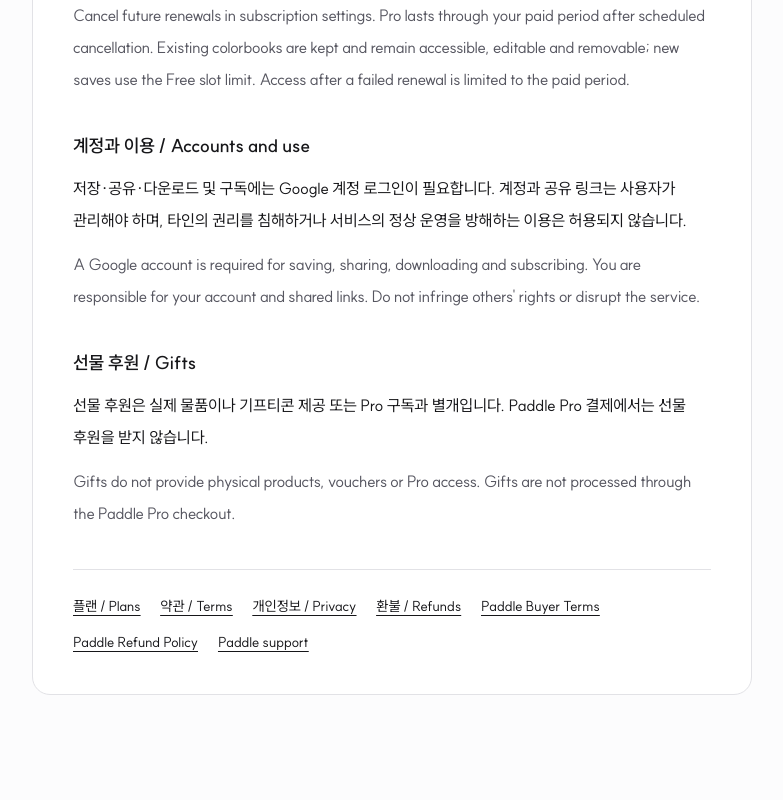
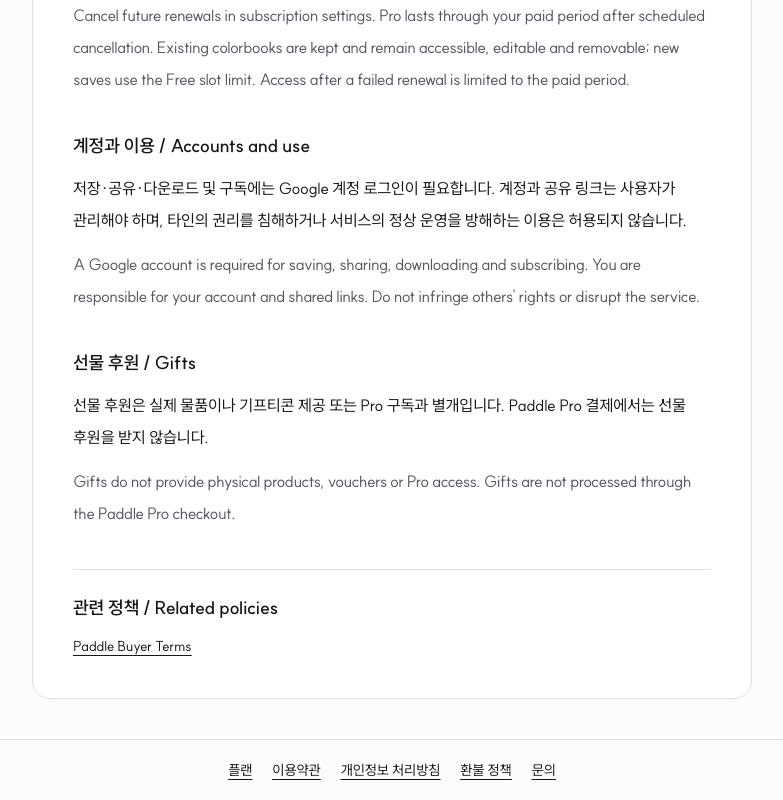
Before and after one commit to junefiv/color-of-apple, a Next.js app: page /terms in a window 1280 px wide. Shown: the part 1018-1818 px from the top of the page, without its empty margins (248-1031 px from the left). Before the commit the page ends 1753 px from the top, so only its background shows below. Built offline with nearby package versions, Linux system fonts and the light colour scheme; no server answers.

Commit message:
Unify site footer and contextual policy references

```diff
--- a/src/app/pricing/page.tsx
+++ b/src/app/pricing/page.tsx
@@ -1,6 +1,6 @@
 "use client";
 import { useState } from "react";
-import Link from "next/link";
+import { SiteFooter } from "@/components/brand/site-footer";
 import { PlanUpgradeDialog } from "@/components/billing/plan-upgrade-dialog";
 import { ProPlanDetails } from "@/components/billing/pro-plan-details";
 import { SiteHeader } from "@/components/brand/site-header";
@@ -12,11 +12,10 @@ export default function PricingPage() {
   const locale = useMatchuStore(state => state.locale);
   const billing = useBillingConfiguration();
   const [open, setOpen] = useState(false);
-  return <div className="graph-paper-page min-h-dvh"><SiteHeader /><main className="mx-auto max-w-3xl px-4 py-10">
+  return <div className="graph-paper-page flex min-h-dvh flex-col"><SiteHeader /><main className="mx-auto w-full max-w-3xl flex-1 px-4 py-10">
     <h1 className="text-center text-3xl font-semibold">Color of Apple Pro</h1>
     <ProPlanDetails locale={locale} billing={billing} />
     <div className="mt-6 flex justify-center"><Button onClick={() => setOpen(true)}>{locale === "ko" ? "플랜 결제하기" : "Subscribe to Pro"}</Button></div>
-    <nav className="mt-5 flex flex-wrap justify-center gap-4 text-xs underline" aria-label="Legal policies"><Link href="/terms">Terms / 이용약관</Link><Link href="/privacy">Privacy / 개인정보</Link><Link href="/refund-policy">Refunds / 환불 정책</Link></nav>
     <PlanUpgradeDialog open={open} onOpenChange={setOpen} />
-  </main></div>;
+  </main><SiteFooter /></div>;
 }
--- a/src/components/billing/policy-document.tsx
+++ b/src/components/billing/policy-document.tsx
@@ -1,5 +1,5 @@
-import Link from "next/link";
 import { SiteHeader } from "@/components/brand/site-header";
+import { SiteFooter } from "@/components/brand/site-footer";
 
 export type PolicyKind = "terms" | "privacy" | "refund-policy";
 
@@ -28,18 +28,22 @@ export function PolicyDocument({ kind }: { kind: PolicyKind }) {
   const content = documents[kind];
   const operator = process.env.BILLING_OPERATOR_NAME;
   const email = process.env.BILLING_SUPPORT_EMAIL;
-  return <div className="min-h-dvh bg-background text-foreground"><SiteHeader />
-    <main className="mx-auto w-full max-w-3xl px-4 py-6 sm:px-6 sm:py-10">
+  return <div className="flex min-h-dvh flex-col bg-background text-foreground"><SiteHeader />
+    <main className="mx-auto w-full max-w-3xl flex-1 px-4 py-6 sm:px-6 sm:py-10">
       <article className="rounded-2xl border bg-card px-5 py-7 text-card-foreground sm:px-10 sm:py-10">
       <h1 className="text-2xl font-semibold leading-snug tracking-tight sm:text-3xl">{content.title}</h1>
       {!operator || !email ? <p className="mt-4 rounded-xl border p-3 text-sm">출시 전 검토용 초안입니다. 운영자와 고객 문의 연락처 확정 후 게시합니다. / Prelaunch draft pending operator identity and support contact.</p> : <p className="mt-4 text-sm">운영자 / Operator: {operator} · 문의 / Contact: <a className="underline" href={`mailto:${email}`}>{email}</a></p>}
       {content.sections.map(([title, body]) => <section key={title} className="mt-9"><h2 className="text-lg font-semibold leading-relaxed">{title}</h2>{body.split(" / ").map((paragraph, index) => <p key={index} lang={index === 0 ? "ko" : "en"} className={`mt-3 whitespace-pre-wrap break-words text-base leading-8 ${index === 0 ? "text-card-foreground" : "text-muted-foreground"}`}>{paragraph}</p>)}</section>)}
-      <nav className="mt-10 flex flex-wrap gap-x-5 gap-y-3 border-t pt-6 text-sm leading-6 underline underline-offset-4" aria-label="Legal policies">
-        <Link href="/pricing">플랜 / Plans</Link><Link href="/terms">약관 / Terms</Link><Link href="/privacy">개인정보 / Privacy</Link><Link href="/refund-policy">환불 / Refunds</Link>
-        <a href="https://www.paddle.com/legal/buyer-terms">Paddle Buyer Terms</a><a href="https://www.paddle.com/legal/refund-policy">Paddle Refund Policy</a><a href="https://paddle.net">Paddle support</a>
+      <section className="mt-10 border-t pt-6" aria-labelledby="related-policies">
+        <h2 id="related-policies" className="text-lg font-semibold">관련 정책 / Related policies</h2>
+        <div className="mt-3 flex flex-wrap gap-x-5 gap-y-3 text-sm leading-6 underline underline-offset-4">
+        {kind === "terms" ? <a href="https://www.paddle.com/legal/buyer-terms">Paddle Buyer Terms</a> : null}
+        {kind === "refund-policy" ? <><a href="https://www.paddle.com/legal/refund-policy">Paddle Refund Policy</a><a href="https://paddle.net">Paddle support</a></> : null}
         {kind === "privacy" ? <><a href="https://firebase.google.com/support/privacy">Firebase Privacy</a><a href="https://vercel.com/legal/privacy-policy">Vercel Privacy</a><a href="https://www.paddle.com/legal/privacy">Paddle Privacy</a></> : null}
-      </nav>
+        </div>
+      </section>
       </article>
     </main>
+    <SiteFooter />
   </div>;
 }
--- /dev/null
+++ b/src/components/brand/site-footer.tsx
@@ -0,0 +1,17 @@
+"use client";
+
+import Link from "next/link";
+import { useMatchuStore } from "@/lib/store";
+
+export function SiteFooter() {
+  const isKo = useMatchuStore(state => state.locale) === "ko";
+  return <footer className="shrink-0 border-t bg-background px-4 py-5 text-sm text-foreground">
+    <nav className="flex flex-wrap items-center justify-center gap-x-5 gap-y-3 underline underline-offset-4" aria-label={isKo ? "서비스 정보" : "Service information"}>
+      <Link href="/pricing">{isKo ? "플랜" : "Plans"}</Link>
+      <Link href="/terms">{isKo ? "이용약관" : "Terms"}</Link>
+      <Link href="/privacy">{isKo ? "개인정보 처리방침" : "Privacy"}</Link>
+      <Link href="/refund-policy">{isKo ? "환불 정책" : "Refunds"}</Link>
+      <a href="mailto:dasawafa@gmail.com">{isKo ? "문의" : "Contact"}</a>
+    </nav>
+  </footer>;
+}
--- a/src/components/landing/home-client.tsx
+++ b/src/components/landing/home-client.tsx
@@ -2,26 +2,16 @@
 
 import { SiteHeader } from "@/components/brand/site-header";
 import { Hero } from "@/components/landing/hero";
-import Link from "next/link";
-import { useMatchuStore } from "@/lib/store";
+import { SiteFooter } from "@/components/brand/site-footer";
 
 export default function HomeClient() {
-  const isKo = useMatchuStore((state) => state.locale) === "ko";
   return (
     <div className="home-screen graph-paper-page flex h-dvh flex-col overflow-hidden">
       <SiteHeader />
       <main className="min-h-0 flex-1">
         <Hero />
       </main>
-      <footer className="shrink-0 border-t border-[var(--border-default)] px-4 py-2 text-xs text-[var(--text-secondary)]">
-        <nav className="flex flex-wrap items-center justify-center gap-x-4 gap-y-2" aria-label={isKo ? "서비스 정보" : "Service information"}>
-          <Link className="underline underline-offset-4" href="/pricing">{isKo ? "플랜" : "Plans"}</Link>
-          <Link className="underline underline-offset-4" href="/terms">{isKo ? "이용약관" : "Terms"}</Link>
-          <Link className="underline underline-offset-4" href="/privacy">{isKo ? "개인정보 처리방침" : "Privacy"}</Link>
-          <Link className="underline underline-offset-4" href="/refund-policy">{isKo ? "환불 정책" : "Refunds"}</Link>
-          <a className="underline underline-offset-4" href="mailto:dasawafa@gmail.com">{isKo ? "문의" : "Contact"}</a>
-        </nav>
-      </footer>
+      <SiteFooter />
     </div>
   );
 }
```
